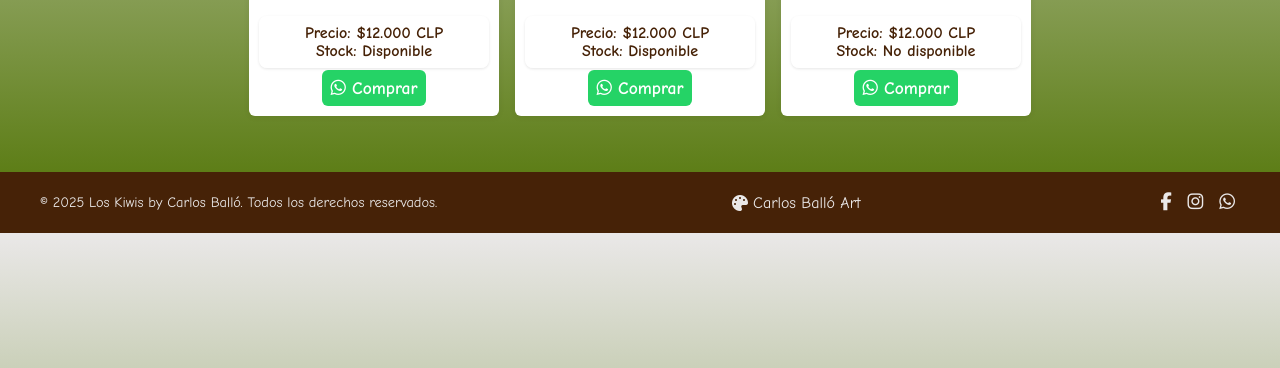
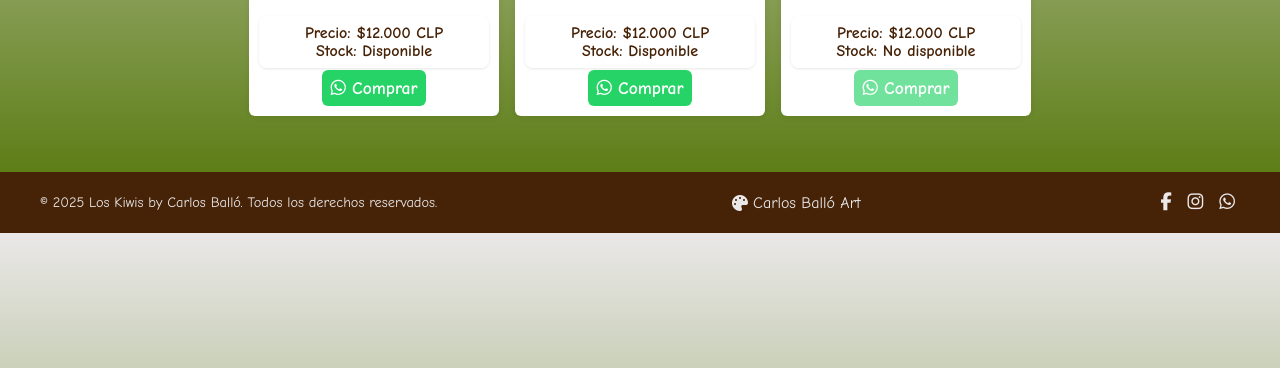
Before and after one commit to steveyork76/loskiwis, a plain HTML site: page pages/libros.html in a window 1280 px wide. Shown: the part 432-800 px from the top of the page. Drawn offline with Linux system fonts and the light colour scheme.

Commit message:
Add files via upload

```diff
--- a/style.css
+++ b/style.css
@@ -301,3 +301,11 @@ footer .footer-content {
 .gallery-item a.buy-link:hover {
   background-color: #1ebe57;
 }
+.buy-link.disabled {
+  background-color: #bbb;
+  color: #f7f7f7;
+  cursor: not-allowed;
+  pointer-events: none;
+  opacity: 0.65;
+  text-decoration: none;
+}
```
